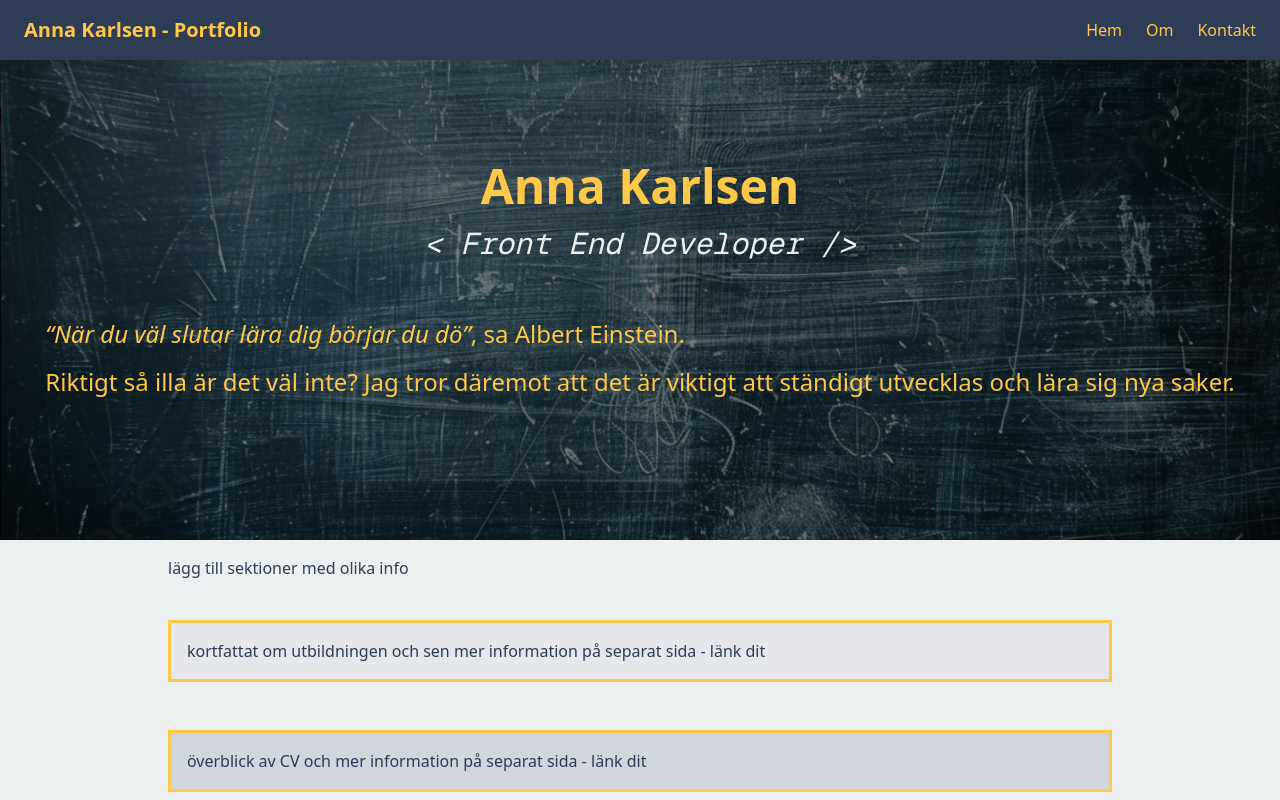
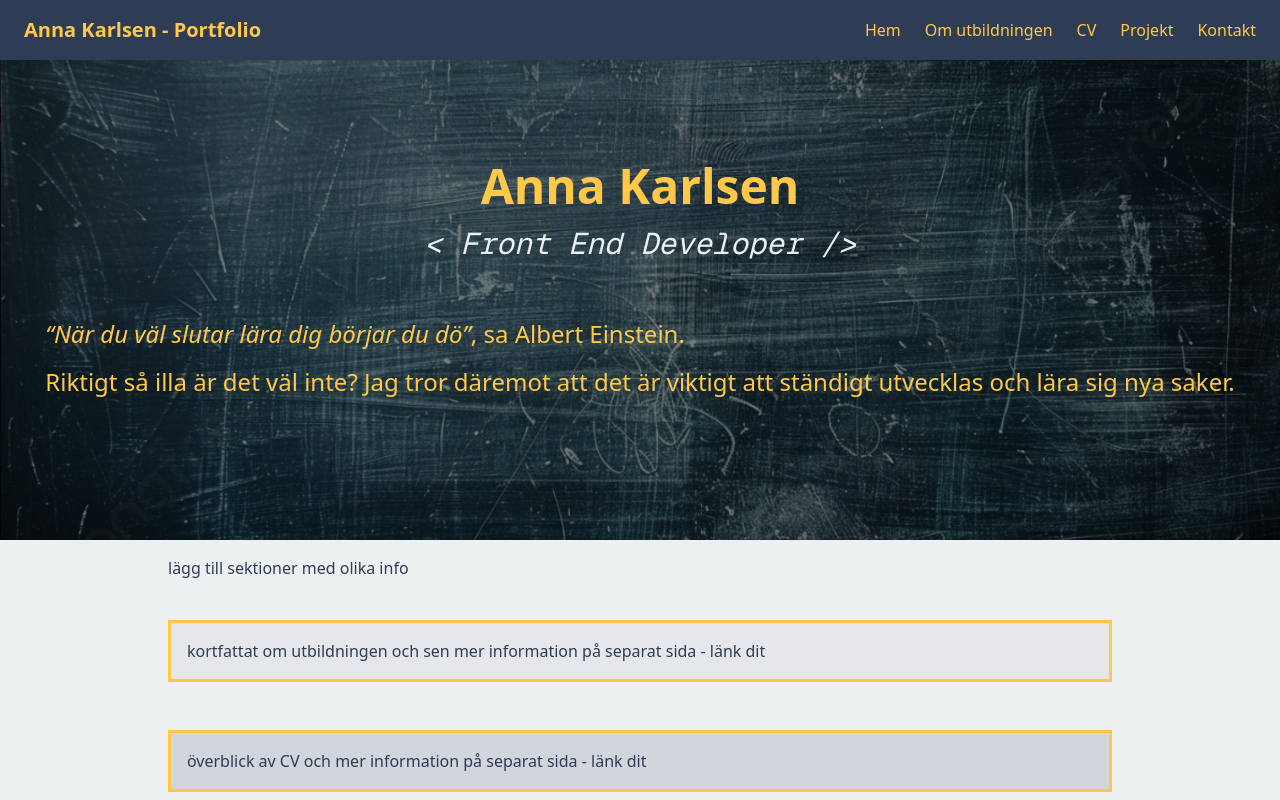
Before and after one commit to annkar73/portfolio-nextjs, a Next.js app: page / in a window 1280 px wide. Shown: the top 800 px of the page. Built offline with nearby package versions, Linux system fonts and the light colour scheme.

Commit message:
update navigation

```diff
--- a/src/components/Header.tsx
+++ b/src/components/Header.tsx
@@ -3,13 +3,17 @@
 import Link from "next/link";
 import { useState } from "react";
 import { Menu, X } from "lucide-react";
+import { navLinks } from "@/lib/navLinks";
 
 export default function Header() {
   const [isOpen, setIsOpen] = useState(false);
 
   return (
     <header
-      style={{ backgroundColor: "var(--color-foreground)", color: "var(--color-background)" }}
+      style={{
+        backgroundColor: "var(--color-foreground)",
+        color: "var(--color-background)",
+      }}
       className="w-full px-6 py-4 flex justify-between items-center relative"
     >
       <h1 className="font-bold text-xl">
@@ -20,18 +24,19 @@ export default function Header() {
 
       {/* Desktop nav */}
       <nav className="hidden md:flex space-x-6 text-right">
-        <Link href="/" className="hover:underline" style={{ color: "var(--color-accent)" }}>
-          Hem
+        {navLinks.map(({ href, label }) => (
+          <Link
+            key={href}
+            href={href}
+            className="hover:underline"
+            style={{ color: "var(--color-accent)" }}
+          >
+            {label}
           </Link>
-        <Link href="/om" className="hover:underline" style={{ color: "var(--color-accent)" }}>
-          Om
-        </Link>
-        <Link href="/kontakt" className="hover:underline" style={{ color: "var(--color-accent)" }}>
-          Kontakt
-        </Link>
+        ))}
       </nav>
 
-      {/* Hamburger button mobile */}
+      {/* Hamburger button */}
       <button
         onClick={() => setIsOpen(!isOpen)}
         aria-label="Toggle menu"
@@ -41,36 +46,23 @@ export default function Header() {
         {isOpen ? <X size={24} /> : <Menu size={24} />}
       </button>
 
-      {/* Mobile menu */}
+      {/* Mobile nav */}
       {isOpen && (
         <nav
+          className="absolute top-full left-0 right-0 text-right flex flex-col p-4 pr-10 space-y-4 md:hidden z-50 shadow-md"
           style={{ backgroundColor: "var(--color-foreground)" }}
-          className="absolute top-full left-0 right-0 text-right flex flex-col p-4 pr-10 space-y-4 md:hidden z-50 shadow-md"
         >
+          {navLinks.map(({ href, label }) => (
             <Link
-            href="/"
+              key={href}
+              href={href}
               onClick={() => setIsOpen(false)}
               className="hover:underline"
               style={{ color: "var(--color-accent)" }}
             >
-            Hem
+              {label}
             </Link>
-          <Link
-            href="/om"
-            onClick={() => setIsOpen(false)}
-            className="hover:underline"
-            style={{ color: "var(--color-accent)" }}
-          >
-            Om
-          </Link>
-          <Link
-            href="/kontakt"
-            onClick={() => setIsOpen(false)}
-            className="hover:underline"
-            style={{ color: "var(--color-accent)" }}
-          >
-            Kontakt
-          </Link>
+          ))}
         </nav>
       )}
     </header>
--- /dev/null
+++ b/src/lib/navLinks.ts
@@ -0,0 +1,8 @@
+// components/navLinks.ts
+export const navLinks = [
+  { href: "/", label: "Hem" },
+  { href: "/edu", label: "Om utbildningen" },
+  { href: "/cv", label: "CV" },
+  { href: "/project", label: "Projekt" },
+  { href: "/contact", label: "Kontakt" },
+];
```
Lines whose indentation alone changed are shown as unchanged.
